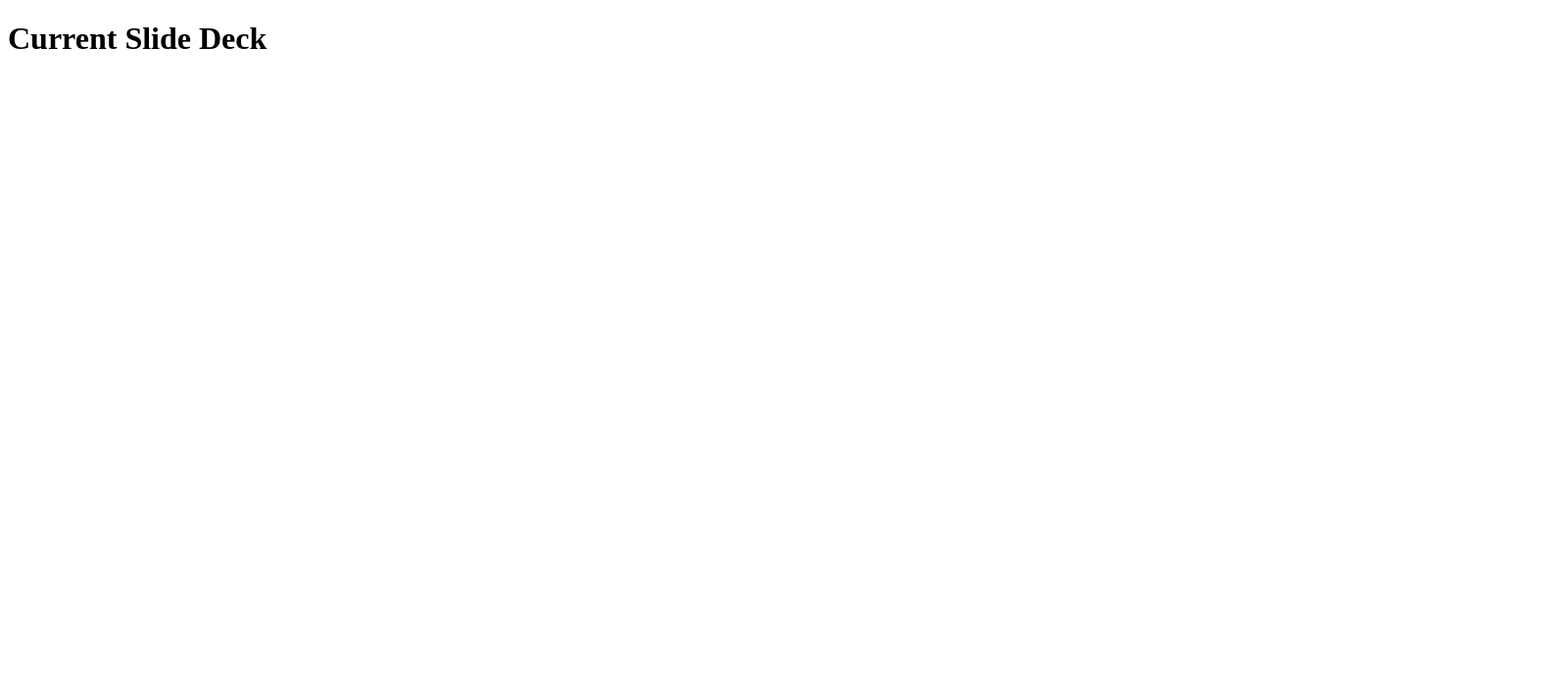
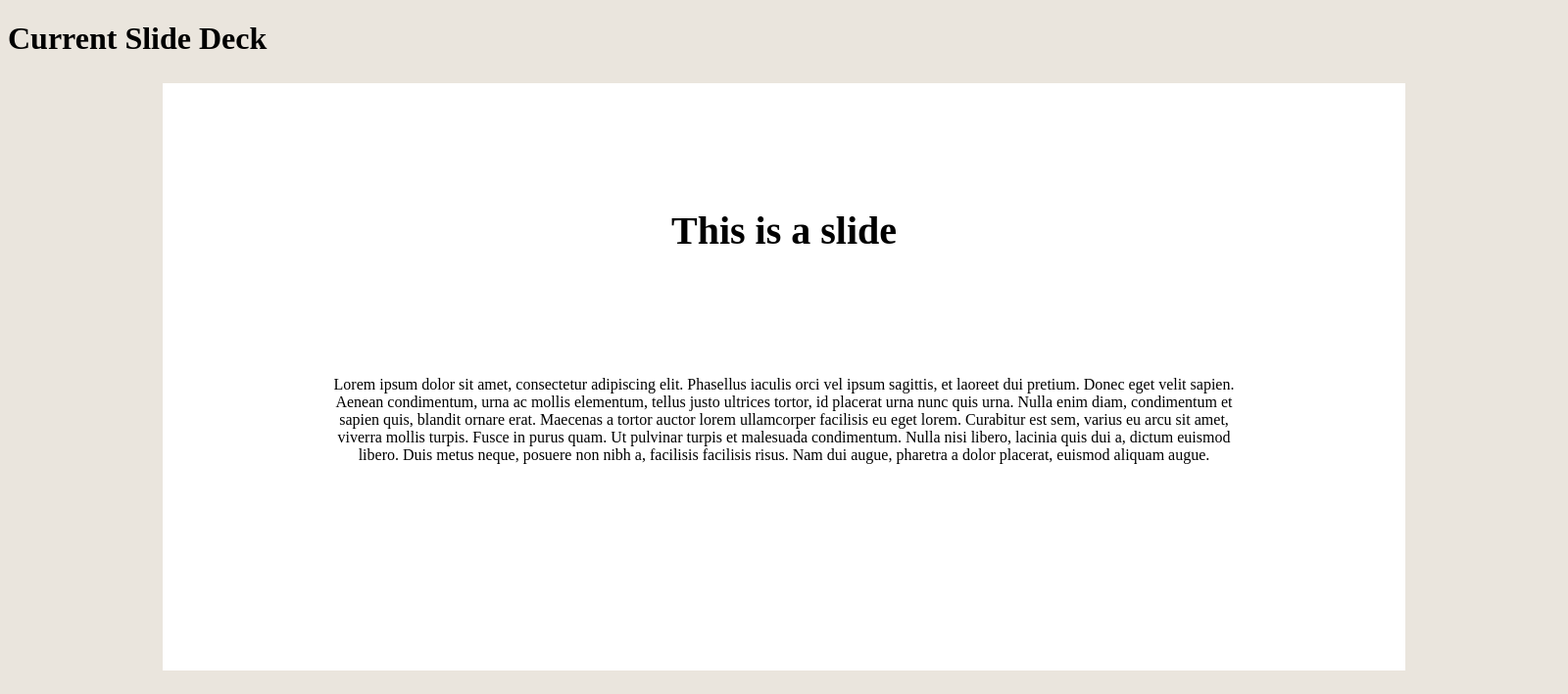
Before and after one commit to HuntJSparra/SoftEngSlides, an Electron app: page electron app/MainWindow.html in a window 1600 px wide. Shown: the top 709 px of the page at 98% size. Drawn offline with Linux system fonts and the light colour scheme; no server answers.

Commit message:
added html and css for slide deck and presentation

```diff
--- /dev/null
+++ b/electron app/MainWindow.css
@@ -0,0 +1,28 @@
+body {
+	background-color: #EAE5DD;
+}
+
+.slide {
+	background-color: white;
+	margin-left: 10%;
+	margin-right: 10%;
+	padding-left: 10%;
+	padding-right: 10%;
+	height:75vh;
+	text-align: center;
+}
+
+.slide-title {
+	font-size: 250%;
+	position: relative;
+	top: 25%;
+	transform: translateY(-50%);
+}
+
+.slide-text {
+	margin: 0;
+	font-size: 100%;
+	position: relative;
+	top: 45%;
+	transform: translateY(-50%);
+}
--- a/electron app/MainWindow.html
+++ b/electron app/MainWindow.html
@@ -4,36 +4,45 @@
 	<title>Name of Product Here</title>
 </head>
 <body>
+	<link rel="stylesheet" type="text/css" href="MainWindow.css" media="screen">
 	<h1>Current Slide Deck</h1>
 	<ul></ul>
 </body>
 	<script>
-	//the stuff below is to make sure this javascript has the information is needs
+		//(1)add deck display
 		const electron = require('electron');
 		const {ipcRenderer} = electron;
-
-	//grabs the section in the body above with the <ul> tag
 		const ul = document.querySelector('ul');
 
-	//this grabs information from the main.js file specifically from the webContests.send with the tag 'item:add'
 		ipcRenderer.on('item:add',function(e,item){
-		//the stuff inside here changes the ul tag to the item passed to here
-		const itemText = item;
+			const itemText = document.createTextNode(item);
 			ul.innerHTML = itemText;
 		});
 
-	//this grabs information from the main.js file specifically from the webContests.send with the tag 'item:remove'
-	ipcRenderer.on('item:remove',function(e,item){
-		//the stuff inside here changes the ul tag to the item passed to here
-		const itemText = item;
-		ul.innerHTML = itemText;
-	});
-
-	//this grabs information from the main.js file specifically from the webContests.send with the tag 'update'
-	ipcRenderer.on('update',function(e,item){
-		//the stuff inside here changes the ul tag to the item passed to here
-		const itemText = item;
-		ul.innerHTML = itemText;
+		ipcRenderer.on('item:remove',function(e,number){
+			const li = document.createElement('li');
+			const itemText = document.createTextNode("remove "+number);
+			li.appendChild(itemText);
+			ul.appendChild(li);
 		});
 	</script>
+	<!--
+		The way this should work at the end (theoretically) is
+		that every time the user adds a slide, it makes a new
+		div. There is a tutorial online for making slideshows
+		that could have some useful information about navigation, but I don't know how it applies to our
+		current/planned architecture.
+		https://www.w3schools.com/howto/howto_js_slideshow.asp
+	-->
+	<div class="slide">
+		<h1 class="slide-title">This is a slide</h2>
+		<p class="slide-text">Lorem ipsum dolor sit amet, consectetur adipiscing elit. Phasellus iaculis orci vel ipsum sagittis, et laoreet dui pretium. Donec eget velit sapien. Aenean condimentum, urna ac mollis elementum, tellus justo ultrices tortor, id placerat urna nunc quis urna. Nulla enim diam, condimentum et sapien quis, blandit ornare erat. Maecenas a tortor auctor lorem ullamcorper facilisis eu eget lorem. Curabitur est sem, varius eu arcu sit amet, viverra mollis turpis. Fusce in purus quam. Ut pulvinar turpis et malesuada condimentum. Nulla nisi libero, lacinia quis dui a, dictum euismod libero. Duis metus neque, posuere non nibh a, facilisis facilisis risus. Nam dui augue, pharetra a dolor placerat, euismod aliquam augue.</p>
+	</div>
+
+	<div class="slide">
+		<h1 class="slide-title">This is another slide</h1>
+		<p class="slide-text">Lorem ipsum dolor sit amet, consectetur adipiscing elit. Fusce efficitur scelerisque augue, sit amet venenatis massa posuere in. Pellentesque suscipit, turpis sed sollicitudin ullamcorper, nisl lorem consectetur libero, a feugiat neque arcu a nisl. Integer porta lectus non ipsum condimentum, eu feugiat ex rhoncus. Nullam in nisl quis mi scelerisque posuere quis vitae nulla. Nunc tincidunt est bibendum enim pharetra volutpat. Fusce congue eu tortor vitae pretium. Mauris vehicula ipsum sit amet mauris porttitor, sed sodales ipsum semper. Pellentesque finibus elit id nibh dapibus volutpat. Phasellus tincidunt rhoncus tellus nec rutrum. Sed sem urna, laoreet id molestie sit amet, accumsan at urna. Suspendisse potenti. Nullam ut venenatis justo. Mauris interdum tellus id augue congue, vel malesuada felis hendrerit.</p>
+
+		<p class="slide-text">Vivamus non faucibus tortor. Aenean congue accumsan neque, vel varius arcu lobortis sit amet. Donec ullamcorper iaculis sem a efficitur. Phasellus rutrum et justo at sollicitudin. Sed euismod placerat ipsum ac ultrices. Vivamus sagittis fringilla blandit. Curabitur suscipit dolor dolor, ut efficitur velit posuere sit amet. Suspendisse potenti.</p>
+	</div>
 </html>
--- /dev/null
+++ b/electron app/PresentWindow.css
@@ -0,0 +1,16 @@
+div {
+	background-color: white;
+	margin: 10%;
+	/*padding-left: 10%;
+	padding-right: 10%;*/
+	text-align: center;
+}
+
+.slide-title {
+	font-size: 500%;
+}
+
+.slide-text {
+	font-size: 200%;
+	margin: 0;
+}
```
Also changed, not shown: electron app/presentWindow.html (+12 -2 lines). Lines whose indentation alone changed are shown as unchanged.
